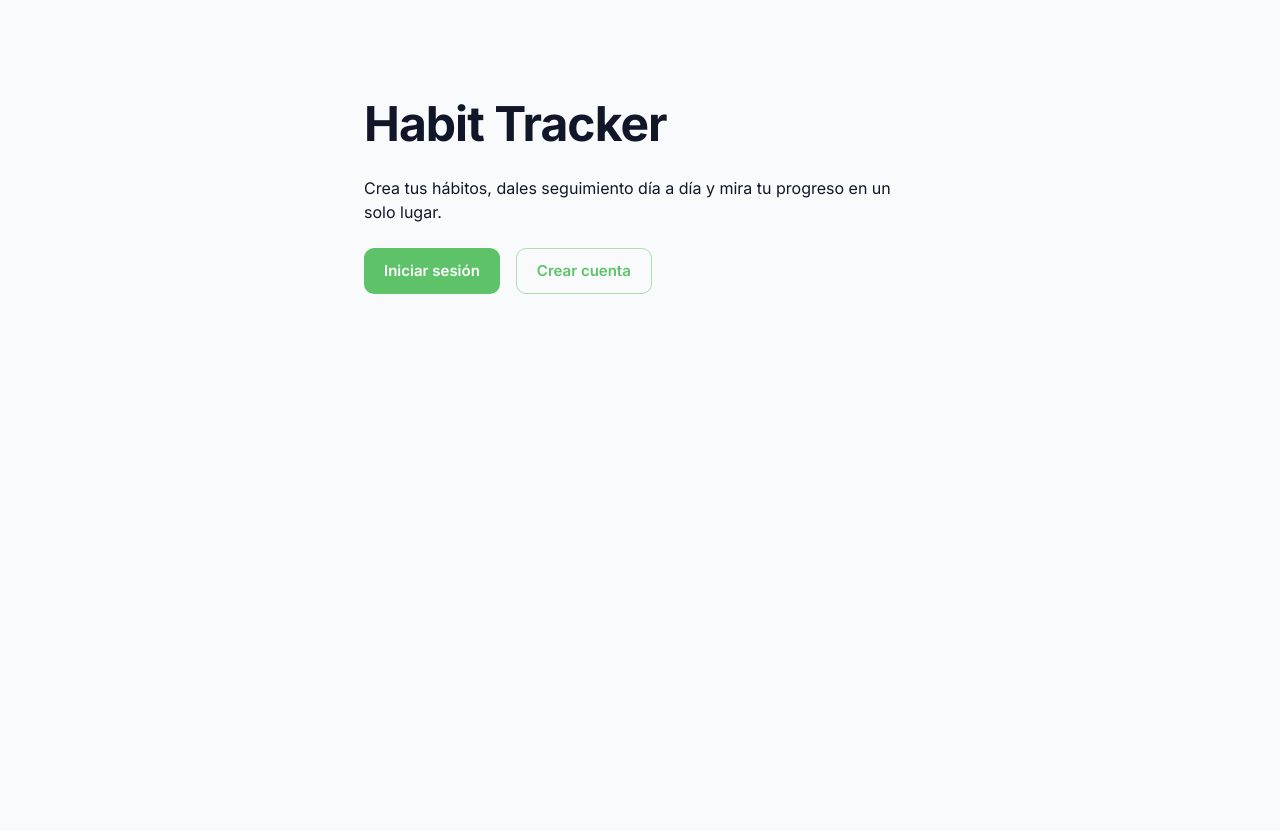
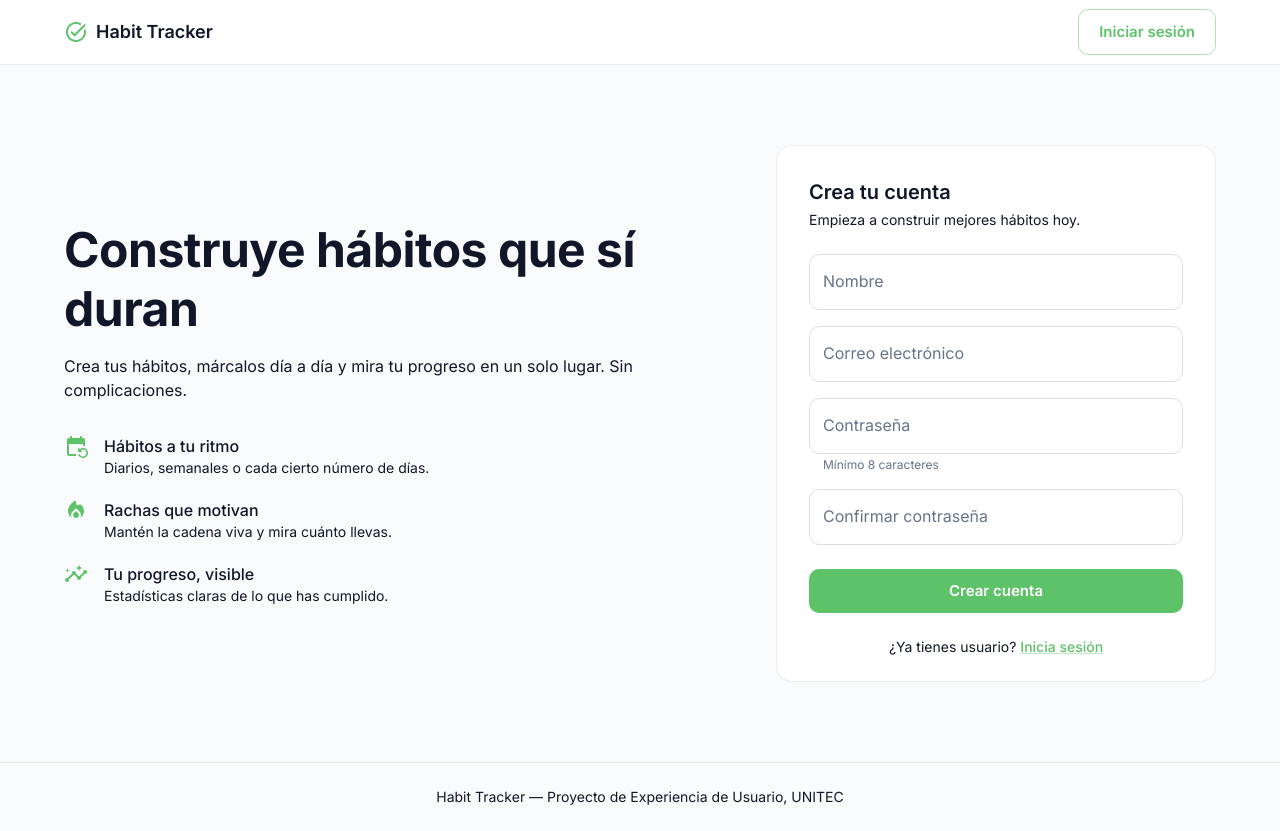
Before and after one commit to MirhallM/HabitTracker, a Next.js app in the folder frontend/: page / in a window 1280 px wide. Before the commit the page ends 800 px from the top, so only its background shows below. Built offline with nearby package versions, Linux system fonts and the light colour scheme; no server answers; what @mui/material-nextjs would draw is missing.

Commit message:
registro en la página de inicio con validación Zod y hero de producto

```diff
--- a/frontend/src/app/login/page.tsx
+++ b/frontend/src/app/login/page.tsx
@@ -134,11 +134,7 @@ export default function LoginPage() {
                 sx={{ textAlign: "center" }}
               >
                 ¿No tienes usuario?{" "}
-                <MuiLink
-                  component={Link}
-                  href="/register"
-                  sx={{ fontWeight: 500 }}
-                >
+                <MuiLink component={Link} href="/" sx={{ fontWeight: 500 }}>
                   Regístrate
                 </MuiLink>
               </Typography>
--- a/frontend/src/app/page.tsx
+++ b/frontend/src/app/page.tsx
@@ -1,42 +1,138 @@
+"use client";
+
+import { useEffect } from "react";
+import { useRouter } from "next/navigation";
+import AppBar from "@mui/material/AppBar";
+import Toolbar from "@mui/material/Toolbar";
+import Box from "@mui/material/Box";
+import Card from "@mui/material/Card";
+import CardContent from "@mui/material/CardContent";
 import Container from "@mui/material/Container";
 import Stack from "@mui/material/Stack";
 import Typography from "@mui/material/Typography";
 import Button from "@mui/material/Button";
+import Divider from "@mui/material/Divider";
+import TaskAltRounded from "@mui/icons-material/TaskAltRounded";
+import LocalFireDepartmentRounded from "@mui/icons-material/LocalFireDepartmentRounded";
+import InsightsRounded from "@mui/icons-material/InsightsRounded";
+import EventRepeatRounded from "@mui/icons-material/EventRepeatRounded";
 import Link from "@/components/Link";
+import RegisterForm from "@/components/forms/RegisterForm";
+import { useAuth } from "@/context/AuthContext";
+
+const features = [
+  {
+    icon: EventRepeatRounded,
+    title: "Hábitos a tu ritmo",
+    text: "Diarios, semanales o cada cierto número de días.",
+  },
+  {
+    icon: LocalFireDepartmentRounded,
+    title: "Rachas que motivan",
+    text: "Mantén la cadena viva y mira cuánto llevas.",
+  },
+  {
+    icon: InsightsRounded,
+    title: "Tu progreso, visible",
+    text: "Estadísticas claras de lo que has cumplido.",
+  },
+];
 
 export default function HomePage() {
+  const router = useRouter();
+  const { user, isLoading } = useAuth();
+
+  // Si ya hay sesión, no tiene sentido mostrar el registro
+  useEffect(() => {
+    if (!isLoading && user) router.replace("/dashboard");
+  }, [isLoading, user, router]);
+
   return (
-    <Container maxWidth="sm" sx={{ py: 12 }}>
-      <Stack spacing={3} sx={{ alignItems: "flex-start" }}>
-        <Typography
-          variant="h1"
-          sx={{ fontSize: { xs: "2.25rem", sm: "3rem" } }}
-        >
+    <Box sx={{ minHeight: "100vh", display: "flex", flexDirection: "column" }}>
+      <AppBar position="static">
+        <Container maxWidth="lg">
+          <Toolbar disableGutters sx={{ justifyContent: "space-between" }}>
+            <Stack direction="row" spacing={1} sx={{ alignItems: "center" }}>
+              <TaskAltRounded sx={{ color: "primary.main" }} />
+              <Typography variant="h6" component="span">
                 Habit Tracker
               </Typography>
-        <Typography variant="body1" color="text.secondary">
-          Crea tus hábitos, dales seguimiento día a día y mira tu progreso en un
-          solo lugar.
-        </Typography>
-        <Stack direction="row" spacing={2}>
-          <Button
-            component={Link}
-            href="/login"
-            variant="contained"
-            size="large"
-          >
+            </Stack>
+            <Button component={Link} href="/login" variant="outlined">
               Iniciar sesión
             </Button>
-          <Button
-            component={Link}
-            href="/register"
-            variant="outlined"
-            size="large"
+          </Toolbar>
+        </Container>
+      </AppBar>
+
+      <Container maxWidth="lg" sx={{ flex: 1, py: { xs: 5, md: 10 } }}>
+        <Box
+          sx={{
+            display: "flex",
+            flexDirection: { xs: "column", md: "row" },
+            gap: { xs: 5, md: 8 },
+            alignItems: "center",
+          }}
         >
-            Crear cuenta
-          </Button>
+          {/* Columna izquierda: presentación del producto */}
+          <Stack spacing={4} sx={{ flex: 1 }}>
+            <Stack spacing={2}>
+              <Typography
+                variant="h2"
+                component="h1"
+                sx={{ fontSize: { xs: "2.25rem", md: "3rem" } }}
+              >
+                Construye hábitos que sí duran
+              </Typography>
+              <Typography variant="body1" color="text.secondary">
+                Crea tus hábitos, márcalos día a día y mira tu progreso en un
+                solo lugar. Sin complicaciones.
+              </Typography>
+            </Stack>
+
+            <Stack spacing={2.5}>
+              {features.map(({ icon: Icon, title, text }) => (
+                <Stack
+                  key={title}
+                  direction="row"
+                  spacing={2}
+                  sx={{ alignItems: "flex-start" }}
+                >
+                  <Icon sx={{ color: "primary.main", mt: 0.25 }} />
+                  <Box>
+                    <Typography variant="subtitle1">{title}</Typography>
+                    <Typography variant="body2" color="text.secondary">
+                      {text}
+                    </Typography>
+                  </Box>
+                </Stack>
+              ))}
             </Stack>
           </Stack>
+
+          {/* Columna derecha: formulario de registro */}
+          <Box sx={{ width: "100%", maxWidth: 440, flexShrink: 0 }}>
+            <Card>
+              <CardContent sx={{ p: { xs: 3, sm: 4 } }}>
+                <RegisterForm />
+              </CardContent>
+            </Card>
+          </Box>
+        </Box>
       </Container>
+
+      <Divider />
+      <Box component="footer" sx={{ py: 3 }}>
+        <Container maxWidth="lg">
+          <Typography
+            variant="body2"
+            color="text.secondary"
+            sx={{ textAlign: "center" }}
+          >
+            Habit Tracker — Proyecto de Experiencia de Usuario, UNITEC
+          </Typography>
+        </Container>
+      </Box>
+    </Box>
   );
 }
--- /dev/null
+++ b/frontend/src/components/forms/RegisterForm.tsx
@@ -0,0 +1,158 @@
+"use client";
+
+import { useState, type FormEvent } from "react";
+import { useRouter } from "next/navigation";
+import { z } from "zod";
+import Box from "@mui/material/Box";
+import Stack from "@mui/material/Stack";
+import Typography from "@mui/material/Typography";
+import TextField from "@mui/material/TextField";
+import Button from "@mui/material/Button";
+import Alert from "@mui/material/Alert";
+import CircularProgress from "@mui/material/CircularProgress";
+import MuiLink from "@mui/material/Link";
+import Link from "@/components/Link";
+import { useAuth } from "@/context/AuthContext";
+import { registerSchema } from "@/schemas/auth.schema";
+import { ApiError } from "@/lib/api";
+
+type FieldErrors = Record<string, string[] | undefined>;
+
+export default function RegisterForm() {
+  const router = useRouter();
+  const { register } = useAuth();
+
+  const [form, setForm] = useState({
+    name: "",
+    email: "",
+    password: "",
+    confirmPassword: "",
+  });
+  const [fieldErrors, setFieldErrors] = useState<FieldErrors>({});
+  const [serverError, setServerError] = useState<string | null>(null);
+  const [isSubmitting, setIsSubmitting] = useState(false);
+
+  // Un solo manejador para los cuatro campos, en vez de cuatro funciones
+  function handleChange(field: keyof typeof form) {
+    return (event: React.ChangeEvent<HTMLInputElement>) => {
+      setForm((prev) => ({ ...prev, [field]: event.target.value }));
+    };
+  }
+
+  async function handleSubmit(event: FormEvent) {
+    event.preventDefault();
+    setServerError(null);
+
+    const result = registerSchema.safeParse(form);
+    if (!result.success) {
+      setFieldErrors(z.flattenError(result.error).fieldErrors);
+      return;
+    }
+
+    setFieldErrors({});
+    setIsSubmitting(true);
+
+    try {
+      // confirmPassword NO se manda: el backend lo rechazaría por
+      // forbidNonWhitelisted, ya que no existe en RegisterDto.
+      const { name, email, password } = result.data;
+      await register(name, email, password);
+      router.push("/dashboard");
+    } catch (error) {
+      setServerError(
+        error instanceof ApiError
+          ? error.message
+          : "Ocurrió un error inesperado",
+      );
+      setIsSubmitting(false);
+    }
+  }
+
+  return (
+    <Box component="form" onSubmit={handleSubmit} noValidate>
+      <Stack spacing={3}>
+        <Stack spacing={0.5}>
+          <Typography variant="h5" component="h2">
+            Crea tu cuenta
+          </Typography>
+          <Typography variant="body2" color="text.secondary">
+            Empieza a construir mejores hábitos hoy.
+          </Typography>
+        </Stack>
+
+        {serverError && <Alert severity="error">{serverError}</Alert>}
+
+        <Stack spacing={2}>
+          <TextField
+            label="Nombre"
+            value={form.name}
+            onChange={handleChange("name")}
+            error={Boolean(fieldErrors.name)}
+            helperText={fieldErrors.name?.[0]}
+            autoComplete="name"
+            disabled={isSubmitting}
+            fullWidth
+          />
+          <TextField
+            label="Correo electrónico"
+            type="email"
+            value={form.email}
+            onChange={handleChange("email")}
+            error={Boolean(fieldErrors.email)}
+            helperText={fieldErrors.email?.[0]}
+            autoComplete="email"
+            disabled={isSubmitting}
+            fullWidth
+          />
+          <TextField
+            label="Contraseña"
+            type="password"
+            value={form.password}
+            onChange={handleChange("password")}
+            error={Boolean(fieldErrors.password)}
+            helperText={fieldErrors.password?.[0] ?? "Mínimo 8 caracteres"}
+            autoComplete="new-password"
+            disabled={isSubmitting}
+            fullWidth
+          />
+          <TextField
+            label="Confirmar contraseña"
+            type="password"
+            value={form.confirmPassword}
+            onChange={handleChange("confirmPassword")}
+            error={Boolean(fieldErrors.confirmPassword)}
+            helperText={fieldErrors.confirmPassword?.[0]}
+            autoComplete="new-password"
+            disabled={isSubmitting}
+            fullWidth
+          />
+        </Stack>
+
+        <Button
+          type="submit"
+          variant="contained"
+          size="large"
+          disabled={isSubmitting}
+          fullWidth
+        >
+          {isSubmitting ? (
+            <CircularProgress size={24} color="inherit" />
+          ) : (
+            "Crear cuenta"
+          )}
+        </Button>
+
+        <Typography
+          variant="body2"
+          color="text.secondary"
+          sx={{ textAlign: "center" }}
+        >
+          ¿Ya tienes usuario?{" "}
+          <MuiLink component={Link} href="/login" sx={{ fontWeight: 500 }}>
+            Inicia sesión
+          </MuiLink>
+        </Typography>
+      </Stack>
+    </Box>
+  );
+}
--- a/frontend/src/schemas/auth.schema.ts
+++ b/frontend/src/schemas/auth.schema.ts
@@ -6,3 +6,21 @@ export const loginSchema = z.object({
 });
 
 export type LoginInput = z.infer<typeof loginSchema>;
+
+export const registerSchema = z
+  .object({
+    name: z
+      .string()
+      .min(2, { error: "El nombre debe tener al menos 2 caracteres" }),
+    email: z.email({ error: "Ingresa un correo electrónico válido" }),
+    password: z
+      .string()
+      .min(8, { error: "La contraseña debe tener al menos 8 caracteres" }),
+    confirmPassword: z.string().min(1, { error: "Confirma tu contraseña" }),
+  })
+  .refine((data) => data.password === data.confirmPassword, {
+    error: "Las contraseñas no coinciden",
+    path: ["confirmPassword"],
+  });
+
+export type RegisterInput = z.infer<typeof registerSchema>;
```
Also changed, not shown: frontend/src/app/register/page.tsx (deleted, +0 -17 lines). Lines whose indentation alone changed are shown as unchanged.
